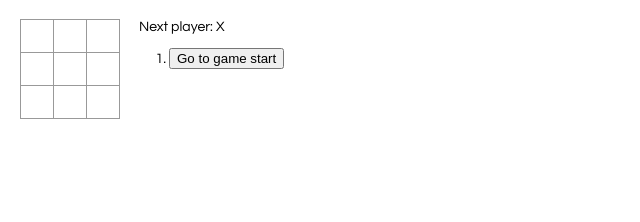
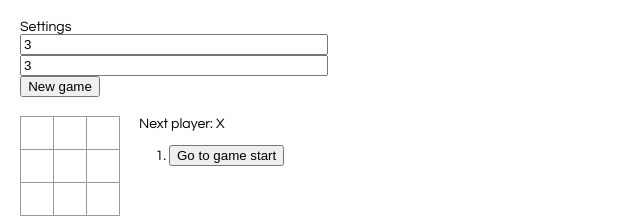
Before and after one commit to 5hwb/go-game-simulator, a React app: page / in a window 1280 px wide. Shown: the whole page, without its empty margins (0-640 px from the left). Built offline with nearby package versions, Linux system fonts and the light colour scheme.

Commit message:
Add form to allow board size to be changed (not functional yet)

```diff
--- a/src/index.css
+++ b/src/index.css
@@ -49,6 +49,20 @@ ol, ul {
   flex-direction: row;
 }
 
+.game-settings {
+  display: flex;
+  flex-direction: column;
+  margin-bottom: 20px;
+}
+
+.game-settings > input {
+  width: 300px;
+}
+
+.game-settings > button {
+  width: 80px;
+}
+
 .game-info {
   margin-left: 20px;
 }
--- a/src/index.js
+++ b/src/index.js
@@ -131,7 +131,7 @@ class Game extends React.Component {
     // Update the board pieces at square i
     squares[i] = this.state.xIsNext ? 'X' : 'O';
 
-    // Calculate coordinates for the state
+    // Calculate col-row coordinates for the state
     var coordinates = convertIndexToCoordinates(i, 3);
 
     // Update state
@@ -191,6 +191,22 @@ class Game extends React.Component {
     let winnerSquares = (winner != null) ? winner.winningSquares : [];
 
     return (
+      <div>
+        {/* GAME SETTINGS */}
+        <form className="game-settings">
+          <label>Settings</label>
+          <input
+            id="game-cols"
+            value="3"
+          />
+          <input
+            id="game-rows"
+            value="3"
+          />
+          <button>New game</button>
+        </form>
+
+        {/* GAME BOARD */}
         <div className="game">
           <div className="game-board">
             <Board
@@ -203,6 +219,7 @@ class Game extends React.Component {
           <div className="game-info">
             <div>{status}</div>
             <ol>{moves}</ol>
+          </div>
         </div>
       </div>
     );
```
Lines whose indentation alone changed are shown as unchanged.
